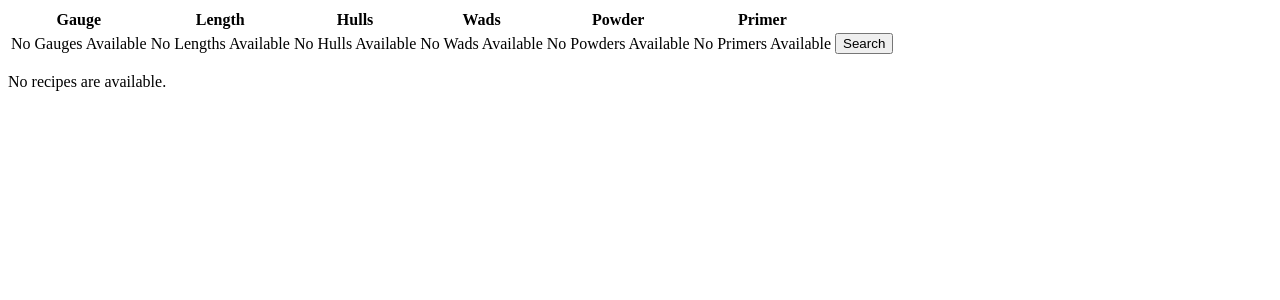
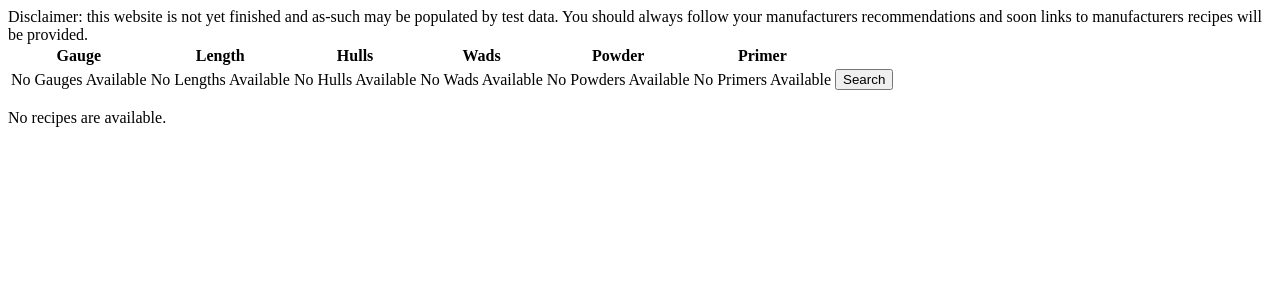
Before and after one commit to rsaxvc/reloadr, a Django app: page /recipes/ in a window 1280 px wide. Shown: the top 300 px of the page. Run offline with Django 3.2, Linux system fonts and the light colour scheme; data that the repository does not hold is empty; some libraries are stand-ins or nearby versions.

Commit message:
Add warning banner

```diff
--- a/web/reloadr/recipes/templates/recipes/index.html
+++ b/web/reloadr/recipes/templates/recipes/index.html
@@ -18,6 +18,9 @@
 		</style>
 	</head>
 	<body>
+Disclaimer: this website is not yet finished and as-such may be populated by test data. You should always follow your manufacturers recommendations and soon links to manufacturers recipes will be provided.
+
+
 
 <form method=get action="/recipes/"><table>
 	<thead>
```
